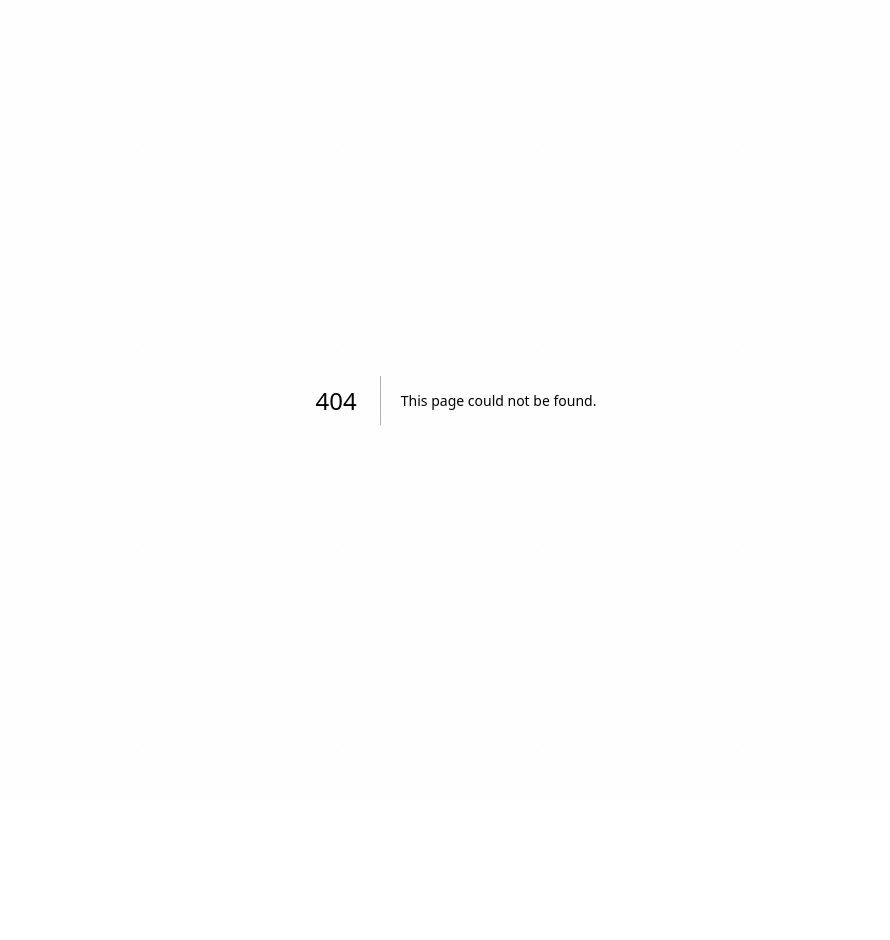
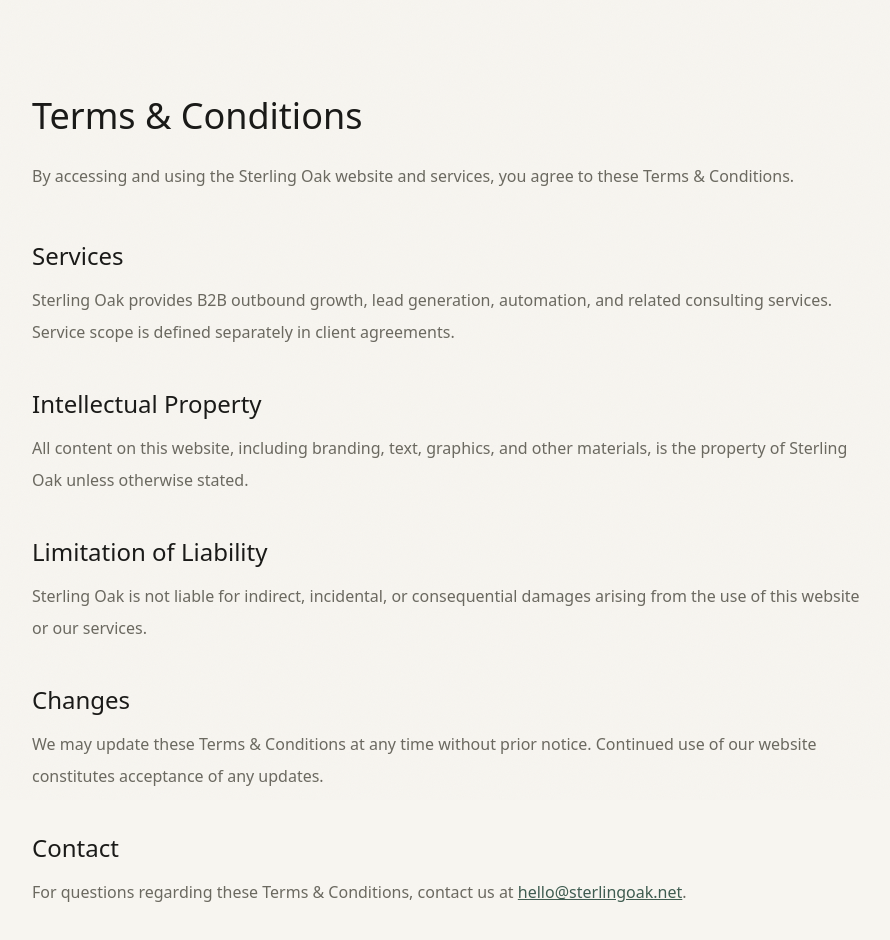
Before and after one commit to deshmukhvidya84-dev/sterling-oak, a Next.js app: page /terms in a window 1280 px wide. Before the commit this address had no page. Shown: the top 940 px of the page, without its empty margins (184-1074 px from the left). Before the commit the page ends 800 px from the top, so only its background shows below. Built offline with nearby package versions, Linux system fonts and the light colour scheme.

Commit message:
Add terms page

```diff
--- /dev/null
+++ b/app/terms/page.tsx
@@ -0,0 +1,66 @@
+export default function TermsPage() {
+    return (
+      <main className="mx-auto max-w-4xl px-6 py-24">
+        <h1 className="text-4xl font-serif font-medium text-foreground">
+          Terms & Conditions
+        </h1>
+
+        <p className="mt-6 text-muted leading-8">
+          By accessing and using the Sterling Oak website and services, you agree
+          to these Terms & Conditions.
+        </p>
+
+        <div className="mt-12 space-y-10">
+          <section>
+            <h2 className="text-2xl font-medium">Services</h2>
+            <p className="mt-3 text-muted leading-8">
+              Sterling Oak provides B2B outbound growth, lead generation,
+              automation, and related consulting services. Service scope is
+              defined separately in client agreements.
+            </p>
+          </section>
+
+          <section>
+            <h2 className="text-2xl font-medium">Intellectual Property</h2>
+            <p className="mt-3 text-muted leading-8">
+              All content on this website, including branding, text, graphics,
+              and other materials, is the property of Sterling Oak unless
+              otherwise stated.
+            </p>
+          </section>
+
+          <section>
+            <h2 className="text-2xl font-medium">Limitation of Liability</h2>
+            <p className="mt-3 text-muted leading-8">
+              Sterling Oak is not liable for indirect, incidental, or
+              consequential damages arising from the use of this website or our
+              services.
+            </p>
+          </section>
+
+          <section>
+            <h2 className="text-2xl font-medium">Changes</h2>
+            <p className="mt-3 text-muted leading-8">
+              We may update these Terms & Conditions at any time without prior
+              notice. Continued use of our website constitutes acceptance of any
+              updates.
+            </p>
+          </section>
+
+          <section>
+            <h2 className="text-2xl font-medium">Contact</h2>
+            <p className="mt-3 text-muted leading-8">
+              For questions regarding these Terms & Conditions, contact us at{" "}
+              <a
+                href="mailto:hello@sterlingoak.net"
+                className="text-accent underline"
+              >
+                hello@sterlingoak.net
+              </a>
+              .
+            </p>
+          </section>
+        </div>
+      </main>
+    );
+  }
--- a/components/Footer.tsx
+++ b/components/Footer.tsx
@@ -103,7 +103,7 @@
               Privacy
             </Link>
 
-            <Link href="#" className="transition hover:text-accent">
+            <Link href="/terms" className="transition hover:text-accent">
               Terms
             </Link>
           </div>
```
